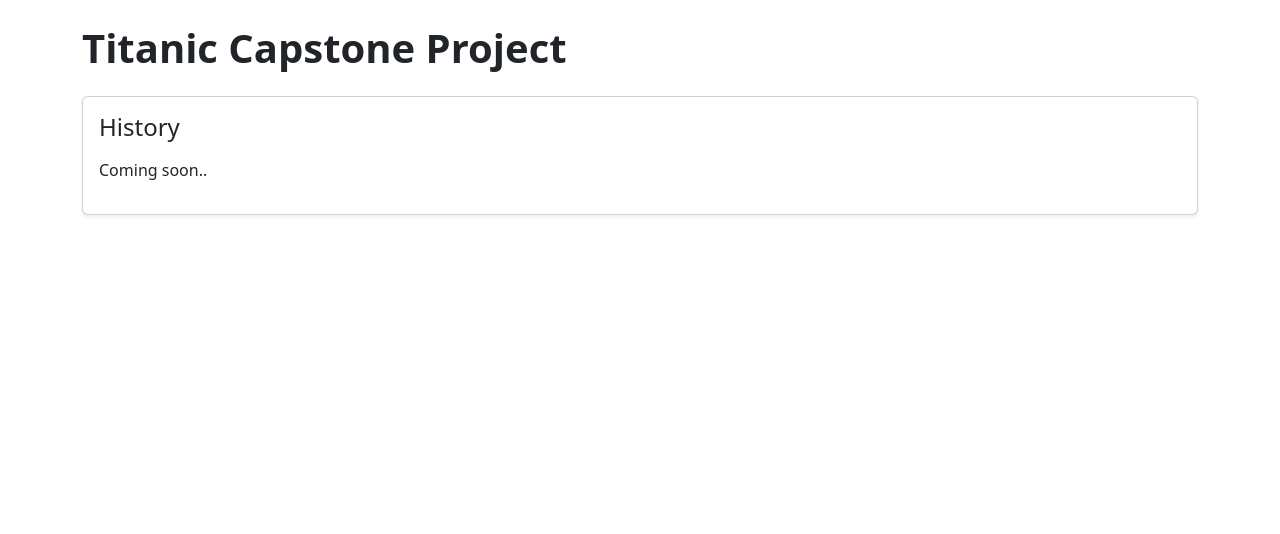
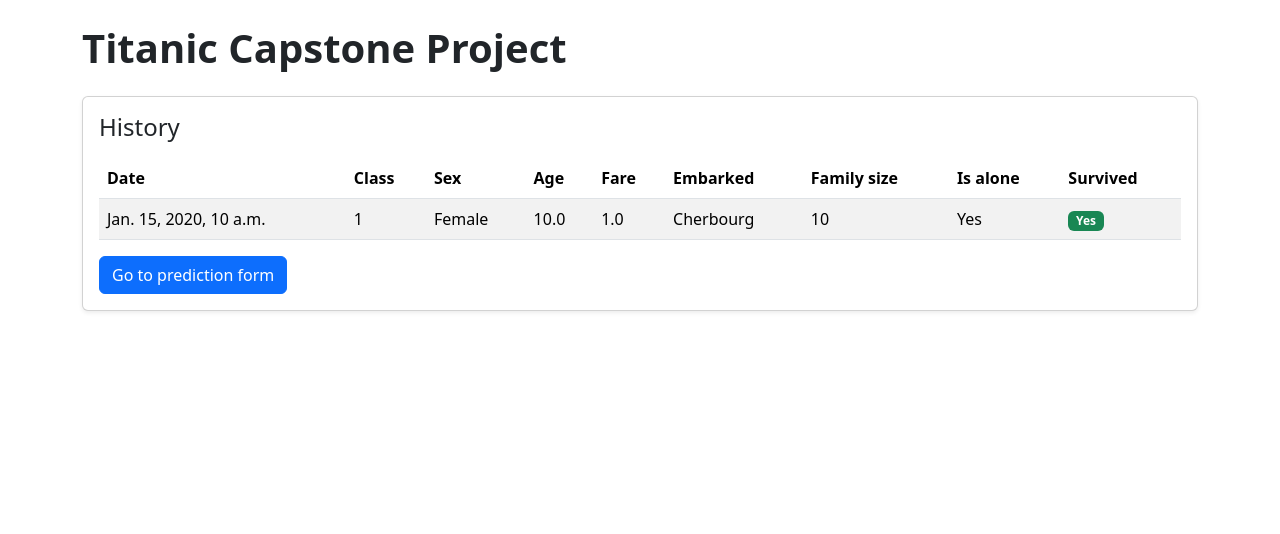
Before and after one commit to krish26/Titanic_Capstone_Project, a Django app: page /history/ in a window 1280 px wide. Shown: the part 56-590 px from the top of the page. Run offline with Django 5.2, Linux system fonts and the light colour scheme; tables that the repository leaves empty hold one stand-in row (values such as "Sample post").

Commit message:
Added content to history page

```diff
--- a/main/views.py
+++ b/main/views.py
@@ -42,4 +42,5 @@ def results(request):
     return render(request, 'results.html')
 
 def history(request):
-    return render(request, 'history.html')
+    predictions = Prediction.objects.order_by("-created_at")
+    return render(request, "history.html", {"predictions": predictions})
--- a/templates/history.html
+++ b/templates/history.html
@@ -8,7 +8,49 @@
     <div class="card mb-4 shadow-sm">
         <div class="card-body">
             <h2 class="h4 mb-3">History</h2>
-            <p>Coming soon..</p>
+            {% if predictions %}
+                <div class="table-responsive">
+                    <table class="table table-striped align-middle">
+                        <thead>
+                            <tr>
+                                <th>Date</th>
+                                <th>Class</th>
+                                <th>Sex</th>
+                                <th>Age</th>
+                                <th>Fare</th>
+                                <th>Embarked</th>
+                                <th>Family size</th>
+                                <th>Is alone</th>
+                                <th>Survived</th>
+                            </tr>
+                        </thead>
+                        <tbody>
+                            {% for p in predictions %}
+                                <tr>
+                                    <td>{{ p.created_at }}</td>
+                                    <td>{{ p.pclass }}</td>
+                                    <td>{{ p.sex_label }}</td>
+                                    <td>{{ p.age }}</td>
+                                    <td>{{ p.fare }}</td>
+                                    <td>{{ p.embarked_label }}</td>
+                                    <td>{{ p.family_size }}</td>
+                                    <td>{{ p.alone_label }}</td>
+                                    <td>
+                                        {% if p.survived %}
+                                            <span class="badge bg-success">Yes</span>
+                                        {% else %}
+                                            <span class="badge bg-danger">No</span>
+                                        {% endif %}
+                                    </td>
+                                </tr>
+                            {% endfor %}
+                        </tbody>
+                    </table>
+                </div>
+            {% else %}
+                <p>No predictions yet. Make a prediction to see history.</p>
+            {% endif %}
+            <a href="{% url 'prediction_form' %}" class="btn btn-primary">Go to prediction form</a>
         </div>
     </div>
 </div>
```
